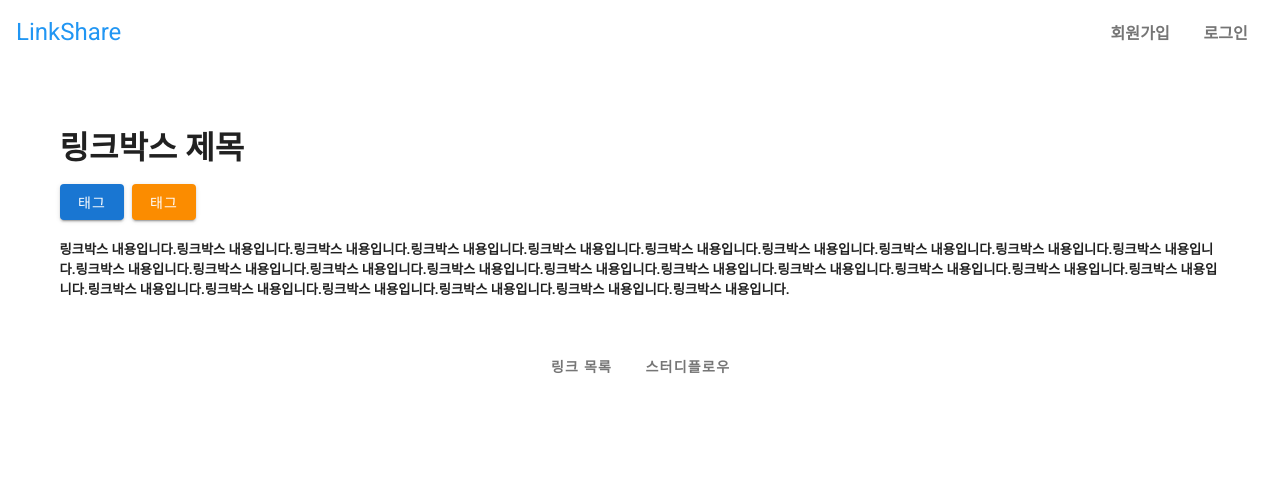
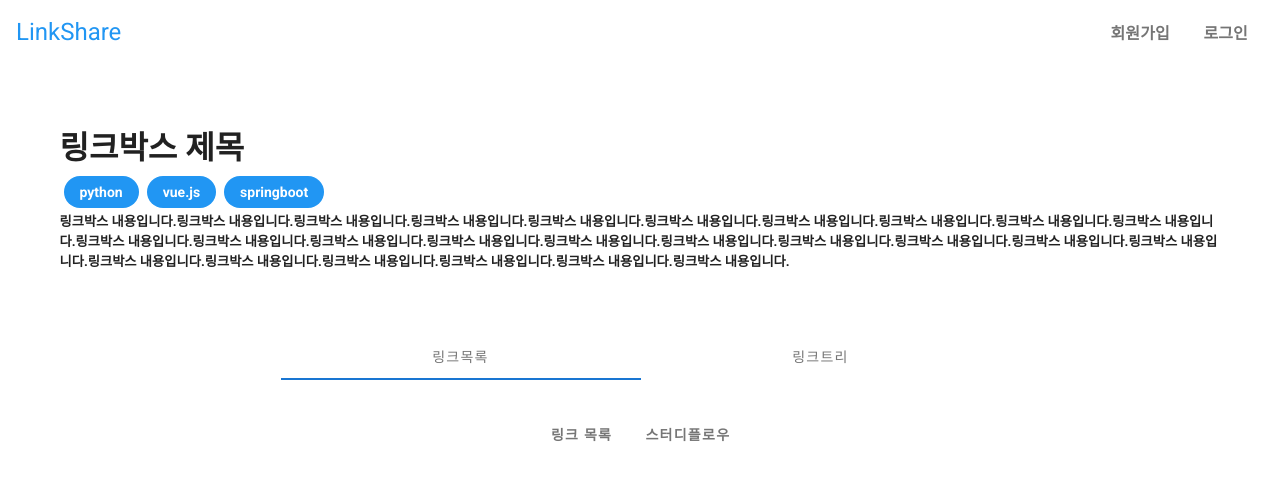
Before and after one commit to wonsik3686/LinkShare, a Vue app in the folder frontend/: page /linkbox in a window 1280 px wide. Shown: the top 480 px of the page. Built offline with nearby package versions, Linux system fonts and the light colour scheme; what @hipsjs/flowy-vue would draw is missing.

Commit message:
Feat: (FE)디테일
디페일 브랜치 생성

```diff
--- a/frontend/src/components/LoginForm.vue
+++ b/frontend/src/components/LoginForm.vue
@@ -118,7 +118,7 @@ export default {
       axios({
         method: 'post',
         // baseURL: process.env.VUE_APP_SERVER_URL,
-        baseURL: 'https://d3b93656-afa7-4d7c-b27f-95e7069e044a.mock.pstmn.io',
+        baseURL: 'http://3.38.246.117',
         url: 'user/login',
         headers: {'Content-Type': 'application/json' },
         data: JSON.stringify(this.params.user),
--- a/frontend/src/components/SignupForm.vue
+++ b/frontend/src/components/SignupForm.vue
@@ -148,7 +148,7 @@ export default {
       axios({
         method: 'post',
         // baseURL: process.env.VUE_APP_SERVER_URL,
-        baseURL: 'https://d3b93656-afa7-4d7c-b27f-95e7069e044a.mock.pstmn.io',
+        baseURL: 'http://3.38.246.117',
         url: 'user/signup',
         headers: {'Content-Type': 'application/json' },
         data: JSON.stringify(this.params.user),
--- a/frontend/src/views/Linkboxdetail.vue
+++ b/frontend/src/views/Linkboxdetail.vue
@@ -4,12 +4,30 @@
     <br>
 
     <h1>링크박스 제목</h1>
-    <v-btn class="primary mt-3 mb-5">태그</v-btn>
-    <v-btn class="warning mt-3 mb-5 mx-2">태그</v-btn>
+    <v-chip
+      class="ma-1 px-4"
+      v-for="interest in interests"
+      :key="interest.title"
+      color="blue"
+      text-color="white"
+    >
+      <strong>{{ interest.title }}</strong>
+    </v-chip>
     <h5>링크박스 내용입니다.링크박스 내용입니다.링크박스 내용입니다.링크박스 내용입니다.링크박스 내용입니다.링크박스 내용입니다.링크박스 내용입니다.링크박스 내용입니다.링크박스 내용입니다.링크박스 내용입니다.링크박스 내용입니다.링크박스 내용입니다.링크박스 내용입니다.링크박스 내용입니다.링크박스 내용입니다.링크박스 내용입니다.링크박스 내용입니다.링크박스 내용입니다.링크박스 내용입니다.링크박스 내용입니다.링크박스 내용입니다.링크박스 내용입니다.링크박스 내용입니다.링크박스 내용입니다.링크박스 내용입니다.링크박스 내용입니다.</h5>
 
     <br>
     <br>
+
+    <v-container>
+      <v-tabs fixed-tabs>
+        <v-tab to="/profile/interest">링크목록</v-tab>
+        <v-tab to="/profile/linkbox">링크트리</v-tab>
+      </v-tabs>
+
+      <v-container>
+        <router-view></router-view>
+      </v-container>
+    </v-container>
 
     <v-container>
       <v-row justify="center">
@@ -36,6 +54,13 @@
 
 <script>
 export default {
+  data: () => ({
+    interests: [
+      { title: "python" },
+      { title: "vue.js" },
+      { title: "springboot" },
+    ]
+  }),
 }
 </script>
 
```
